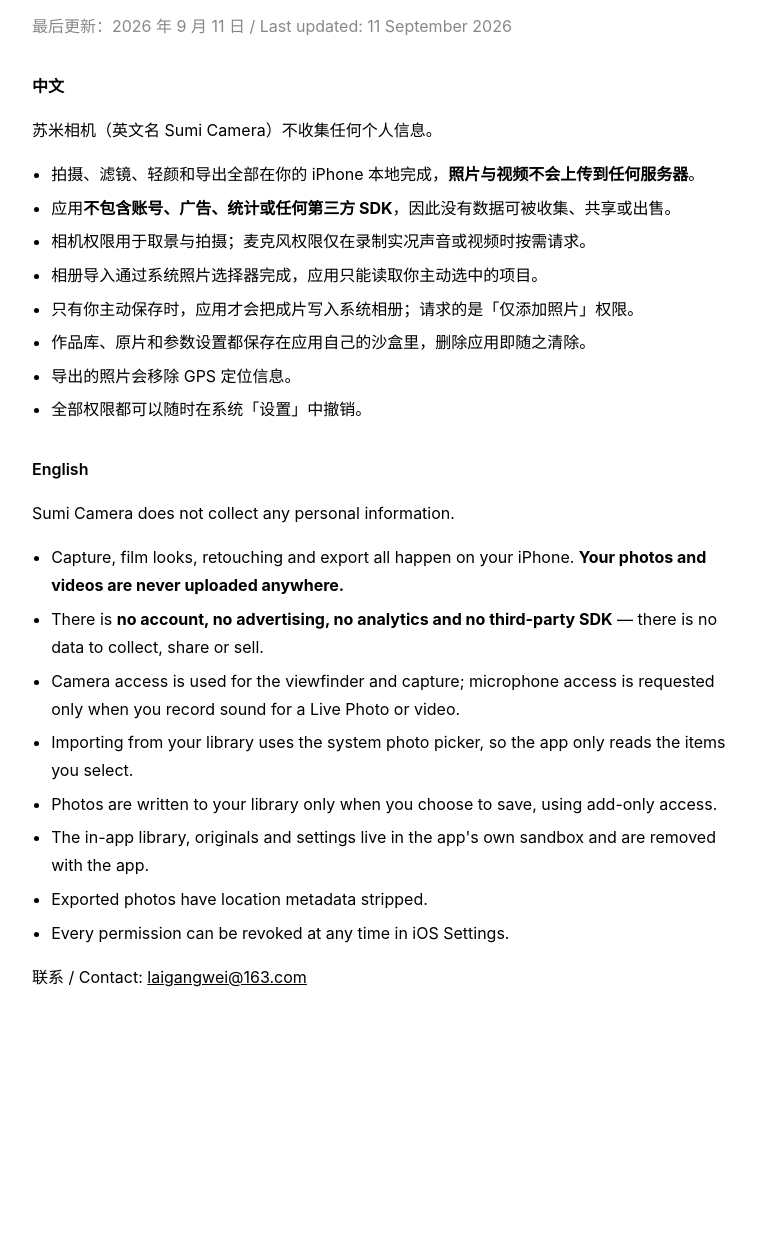
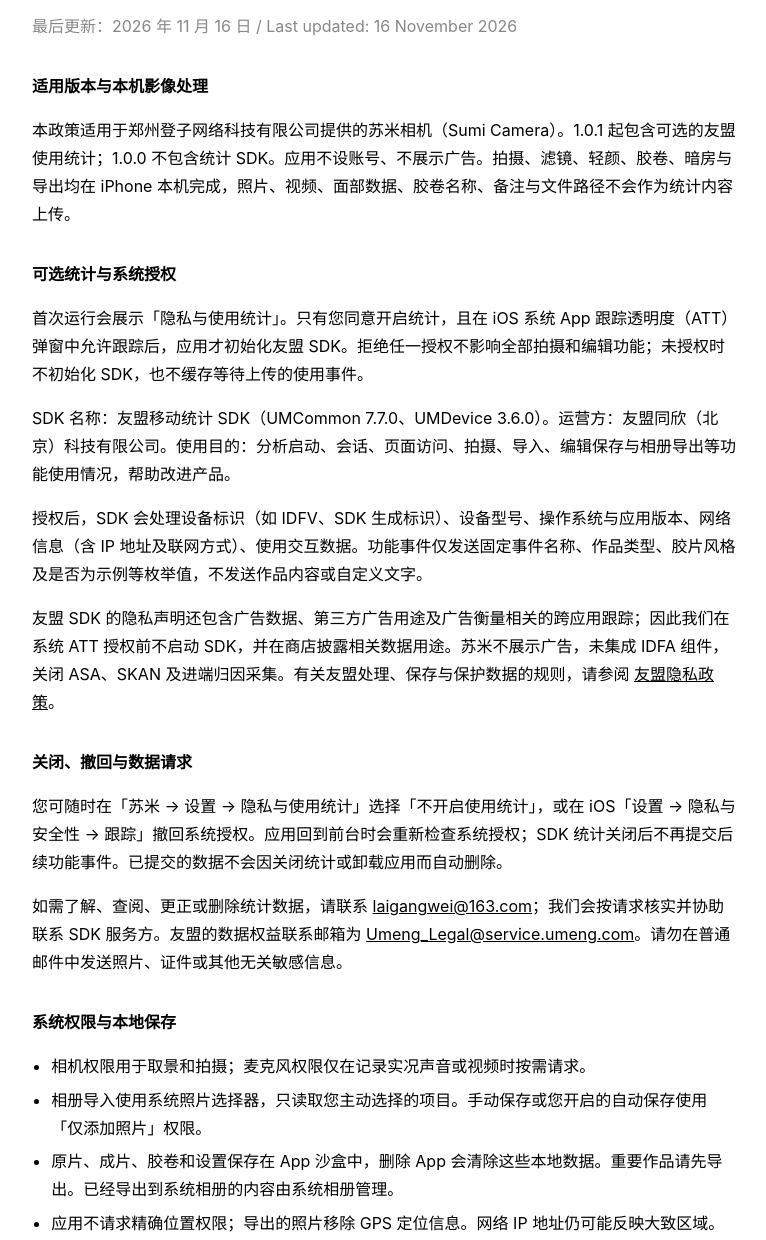
Before and after one commit to Eric-Lai-hub/sumi-camera-pages, a plain HTML site: page index.html in a window 1280 px wide. Shown: the part 528-1768 px from the top of the page, without its empty margins (256-1022 px from the left). Before the commit the page ends 1615 px from the top, so only its background shows below. Drawn offline with Linux system fonts and the light colour scheme.

Commit message:
更新 1.0.1 友盟统计、ATT 授权与数据权益说明

```diff
--- a/index.html
+++ b/index.html
@@ -35,35 +35,32 @@
 <hr>
 
 <h2>隐私政策 · Privacy Policy</h2>
-<p class="sub">最后更新：2026 年 9 月 11 日 / Last updated: 11 September 2026</p>
-
-<h3>中文</h3>
-<p>苏米相机（英文名 Sumi Camera）不收集任何个人信息。</p>
+<p class="sub">最后更新：2026 年 11 月 16 日 / Last updated: 16 November 2026</p>
+<h3>适用版本与本机影像处理</h3>
+<p>本政策适用于郑州登子网络科技有限公司提供的苏米相机（Sumi Camera）。1.0.1 起包含可选的友盟使用统计；1.0.0 不包含统计 SDK。应用不设账号、不展示广告。拍摄、滤镜、轻颜、胶卷、暗房与导出均在 iPhone 本机完成，照片、视频、面部数据、胶卷名称、备注与文件路径不会作为统计内容上传。</p>
+<h3>可选统计与系统授权</h3>
+<p>首次运行会展示「隐私与使用统计」。只有您同意开启统计，且在 iOS 系统 App 跟踪透明度（ATT）弹窗中允许跟踪后，应用才初始化友盟 SDK。拒绝任一授权不影响全部拍摄和编辑功能；未授权时不初始化 SDK，也不缓存等待上传的使用事件。</p>
+<p>SDK 名称：友盟移动统计 SDK（UMCommon 7.7.0、UMDevice 3.6.0）。运营方：友盟同欣（北京）科技有限公司。使用目的：分析启动、会话、页面访问、拍摄、导入、编辑保存与相册导出等功能使用情况，帮助改进产品。</p>
+<p>授权后，SDK 会处理设备标识（如 IDFV、SDK 生成标识）、设备型号、操作系统与应用版本、网络信息（含 IP 地址及联网方式）、使用交互数据。功能事件仅发送固定事件名称、作品类型、胶片风格及是否为示例等枚举值，不发送作品内容或自定义文字。</p>
+<p>友盟 SDK 的隐私声明还包含广告数据、第三方广告用途及广告衡量相关的跨应用跟踪；因此我们在系统 ATT 授权前不启动 SDK，并在商店披露相关数据用途。苏米不展示广告，未集成 IDFA 组件，关闭 ASA、SKAN 及进端归因采集。有关友盟处理、保存与保护数据的规则，请参阅 <a href="https://www.umeng.com/page/policy">友盟隐私政策</a>。</p>
+<h3>关闭、撤回与数据请求</h3>
+<p>您可随时在「苏米 → 设置 → 隐私与使用统计」选择「不开启使用统计」，或在 iOS「设置 → 隐私与安全性 → 跟踪」撤回系统授权。应用回到前台时会重新检查系统授权；SDK 统计关闭后不再提交后续功能事件。已提交的数据不会因关闭统计或卸载应用而自动删除。</p>
+<p>如需了解、查阅、更正或删除统计数据，请联系 <a href="mailto:laigangwei@163.com">laigangwei@163.com</a>；我们会按请求核实并协助联系 SDK 服务方。友盟的数据权益联系邮箱为 <a href="mailto:Umeng_Legal@service.umeng.com">Umeng_Legal@service.umeng.com</a>。请勿在普通邮件中发送照片、证件或其他无关敏感信息。</p>
+<h3>系统权限与本地保存</h3>
 <ul>
-  <li>拍摄、滤镜、轻颜和导出全部在你的 iPhone 本地完成，<strong>照片与视频不会上传到任何服务器</strong>。</li>
-  <li>应用<strong>不包含账号、广告、统计或任何第三方 SDK</strong>，因此没有数据可被收集、共享或出售。</li>
-  <li>相机权限用于取景与拍摄；麦克风权限仅在录制实况声音或视频时按需请求。</li>
-  <li>相册导入通过系统照片选择器完成，应用只能读取你主动选中的项目。</li>
-  <li>只有你主动保存时，应用才会把成片写入系统相册；请求的是「仅添加照片」权限。</li>
-  <li>作品库、原片和参数设置都保存在应用自己的沙盒里，删除应用即随之清除。</li>
-  <li>导出的照片会移除 GPS 定位信息。</li>
-  <li>全部权限都可以随时在系统「设置」中撤销。</li>
+<li>相机权限用于取景和拍摄；麦克风权限仅在记录实况声音或视频时按需请求。</li>
+<li>相册导入使用系统照片选择器，只读取您主动选择的项目。手动保存或您开启的自动保存使用「仅添加照片」权限。</li>
+<li>原片、成片、胶卷和设置保存在 App 沙盒中，删除 App 会清除这些本地数据。重要作品请先导出。已经导出到系统相册的内容由系统相册管理。</li>
+<li>应用不请求精确位置权限；导出的照片移除 GPS 定位信息。网络 IP 地址仍可能反映大致区域。</li>
+<li>系统权限可在 iOS「设置」中撤回。统计开关与拍摄权限互不依赖。</li>
 </ul>
-
 <h3>English</h3>
-<p>Sumi Camera does not collect any personal information.</p>
-<ul>
-  <li>Capture, film looks, retouching and export all happen on your iPhone. <strong>Your photos and videos are never uploaded anywhere.</strong></li>
-  <li>There is <strong>no account, no advertising, no analytics and no third-party SDK</strong> — there is no data to collect, share or sell.</li>
-  <li>Camera access is used for the viewfinder and capture; microphone access is requested only when you record sound for a Live Photo or video.</li>
-  <li>Importing from your library uses the system photo picker, so the app only reads the items you select.</li>
-  <li>Photos are written to your library only when you choose to save, using add-only access.</li>
-  <li>The in-app library, originals and settings live in the app's own sandbox and are removed with the app.</li>
-  <li>Exported photos have location metadata stripped.</li>
-  <li>Every permission can be revoked at any time in iOS Settings.</li>
-</ul>
-
+<p>Sumi Camera is provided by Dengzi Network Technology Co., Ltd. Version 1.0.1 introduces optional Umeng analytics; version 1.0.0 has no analytics SDK. There is no account and no in-app advertising. Capture, film processing, retouching and editing happen on your iPhone. Photos, videos, face data, roll names, notes and file paths are not sent as analytics.</p>
+<p>The Umeng SDK starts only after both your in-app analytics consent and iOS App Tracking Transparency (ATT) authorization. Declining either leaves all capture and editing features available. No usage events are buffered for later upload before authorization.</p>
+<p>Umeng Mobile Analytics (UMCommon 7.7.0 and UMDevice 3.6.0), operated by Umeng Tongxin (Beijing) Technology Co., Ltd., processes device identifiers such as IDFV and SDK-generated identifiers, device/system/app information, network information including IP address and connection type, sessions, page visits and feature interactions. Feature events contain only fixed values such as media type, film style and sample status. IP addresses may indicate an approximate region.</p>
+<p>The SDK privacy declaration also includes advertising data, third-party advertising purposes and cross-app tracking related to advertising measurement. We therefore require ATT authorization before initializing it and disclose these uses on the App Store. Sumi does not display ads, does not integrate the IDFA component, and disables ASA, SKAN and inbound attribution collection. See the <a href="https://www.umeng.com/page/policy">Umeng Privacy Policy</a> for its data handling and retention rules.</p>
+<p>You may disable analytics in Sumi Settings → Privacy and Usage Analytics, or revoke tracking in iOS Settings → Privacy &amp; Security → Tracking. The app checks system authorization when returning to the foreground. Disabling analytics stops subsequent feature-event submissions; it does not automatically erase data already sent. Contact <a href="mailto:laigangwei@163.com">laigangwei@163.com</a> for access, correction or deletion requests; we can assist in contacting the SDK provider, whose privacy contact is <a href="mailto:Umeng_Legal@service.umeng.com">Umeng_Legal@service.umeng.com</a>.</p>
+<p>Camera access is used for capture, microphone access for Live Photo/video sound, and add-only Photos access for manual or enabled automatic saving. Importing uses the system photo picker. Originals, edits, rolls and preferences stay in the app sandbox and are removed with the app; exported items remain in Photos. The app does not request precise location permission and removes GPS metadata from exported photos. You may revoke permissions in iOS Settings.</p>
 <p>联系 / Contact: <a href="mailto:laigangwei@163.com">laigangwei@163.com</a></p>
-
 </body>
 </html>
```
